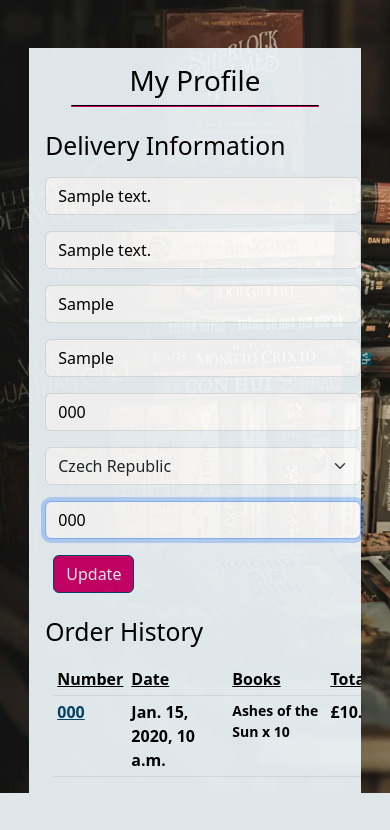
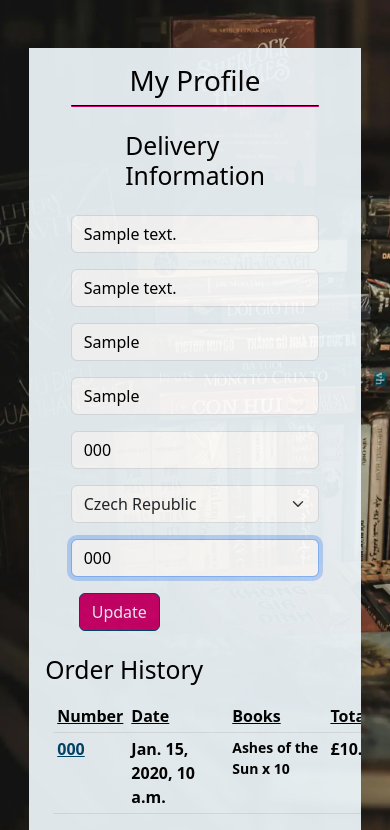
Before and after one commit to abz2489/book-mark-it, a Django app: page /profile/ in a window 390 px wide. Shown: the part 162-992 px from the top of the page. Before the commit the page ends 955 px from the top, so only its background shows below. Run offline with Django 3.2, Linux system fonts and the light colour scheme; a user stored in the database is signed in; data comes from the database, SQL or seed files in the repository; tables that the repository leaves empty hold one stand-in row (values such as "Sample post"); some libraries are stand-ins or nearby versions; some web fonts are replaced.

Commit message:
Amend responsive behaviour for mobile

```diff
--- a/profiles/templates/profiles/profile.html
+++ b/profiles/templates/profiles/profile.html
@@ -12,9 +12,10 @@
         <hr class="mt-1 mb-4">
     </div>
 
+
     <div class="col-12 col-lg-6">
-        <h2 class="m-3">Delivery Information</h2>
-        <form class="ms-3" action="{% url 'profile' %}" method="POST" id="profile-update-form">
+        <h2 class="ms-5 mb-4 ps-5">Delivery Information</h2>
+        <form class="m-auto w-75" action="{% url 'profile' %}" method="POST" id="profile-update-form">
             {% csrf_token %}
             {{ form|crispy }}
             <button class="btn btn-primary mb-2 ms-2">Update</button>
@@ -38,7 +39,7 @@
                         <tr>
                             <td>
                                 <a href="{% url 'order_history' order.order_number %}" title="{{ order.order_number }}">
-                                {{ order.order_number|truncatechars:10}}</a>
+                                {{ order.order_number|truncatechars:6}}</a>
                             </td>
                             <td>{{ order.date }}</td>
                             <td>
```
